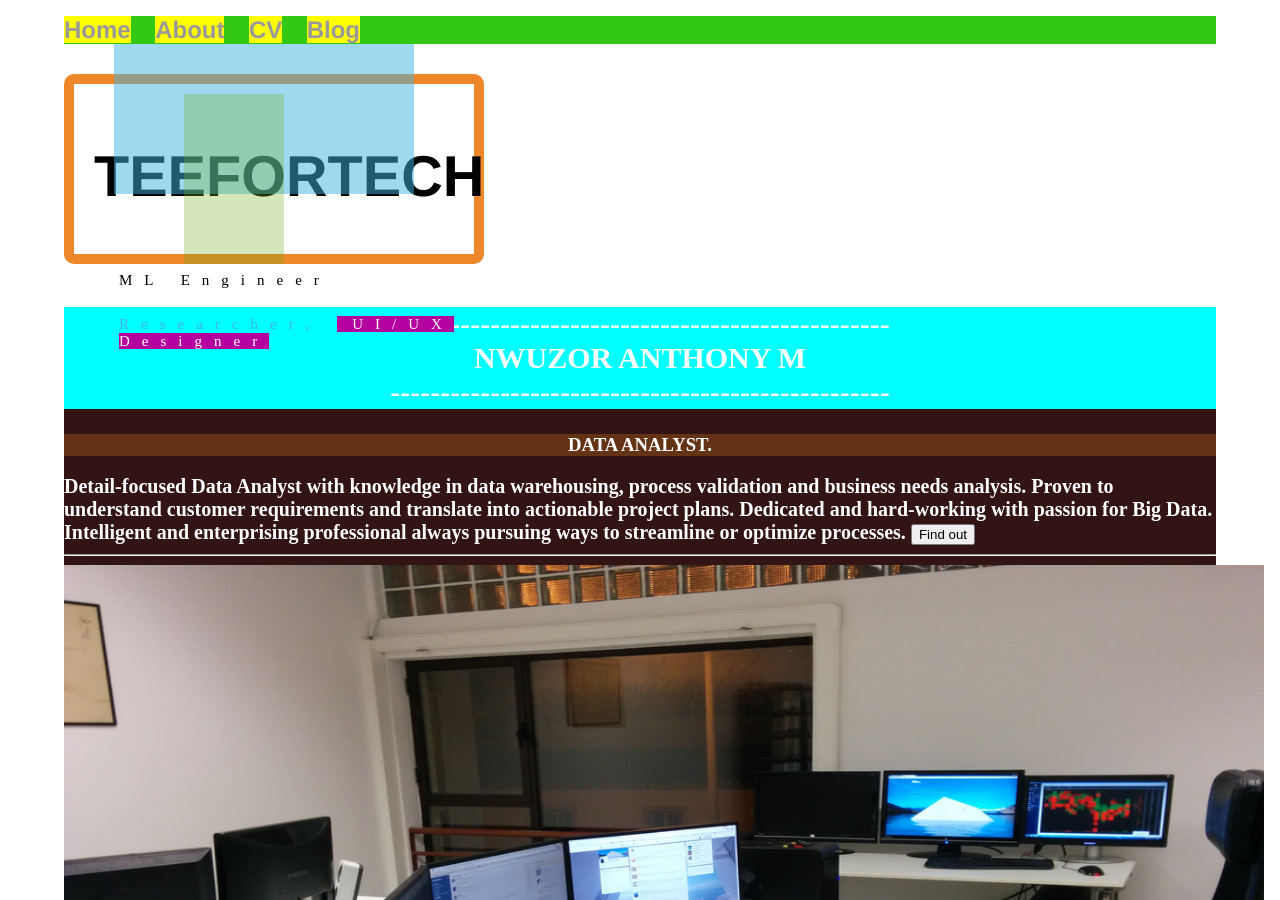
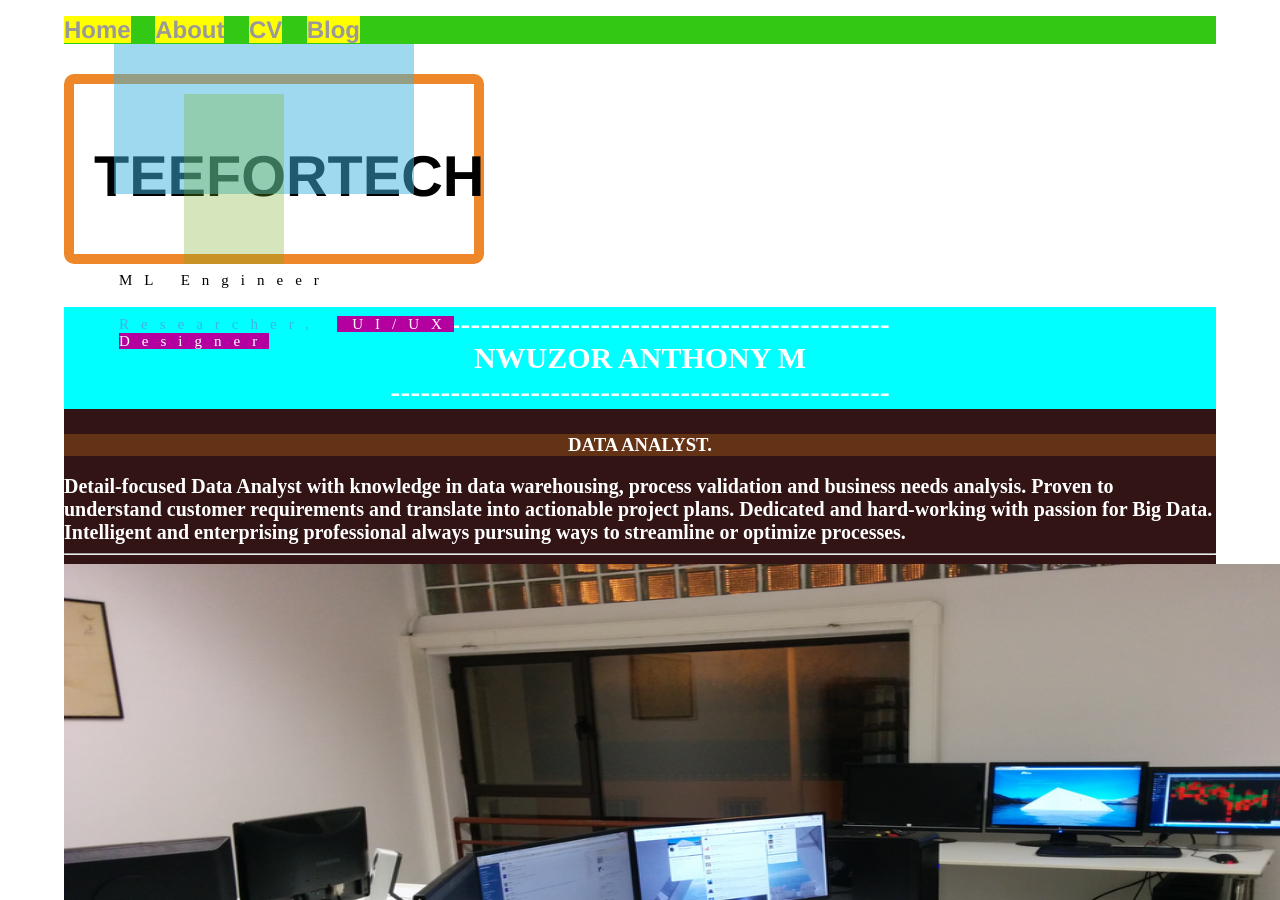
Before and after one commit to teefortech/teefortech.github.io, a Jekyll site: the page index.html, which Jekyll copies as it is, in a window 1280 px wide and 900 px high. Built offline with Jekyll 4.4.1, drawn with Linux system fonts in a browser that asks for light colours.

Commit message:
Update index.html
Jew Few update

```diff
--- a/index.html
+++ b/index.html
@@ -55,17 +55,11 @@ a:active {
           Detail-focused Data Analyst with knowledge in data warehousing, process validation and business needs analysis. Proven to understand customer requirements and translate into actionable project plans. Dedicated and hard-working with passion for Big Data. Intelligent and enterprising professional always pursuing ways to streamline or optimize processes.
         </p1>
        </nav>
-   </header>
-
-<button type="button" onclick="myFunction()">Find out</button>
-
-<script src="/JS/Tmex_Script.js"></script>
-           <hr>
-  <img src="Teeprog4.png" alt="TeeCode" width="1200" height="700">
+   </header><hr>
+  <img src="Teeprog4.png" alt="TeeCode" width="1355" height="675">
 <div style="background-color: rgb(0, 10, 30); font-family: Times New Roman">
 	<div class="container">
-    		<div class="blurb">
-    		<br/>
+    		<div class="blurb"><br/>
 		    <a href="/about">Read more about me...</a></p>
     		</div><!-- /.blurb -->
 	      </div><!-- /.container -->
```
